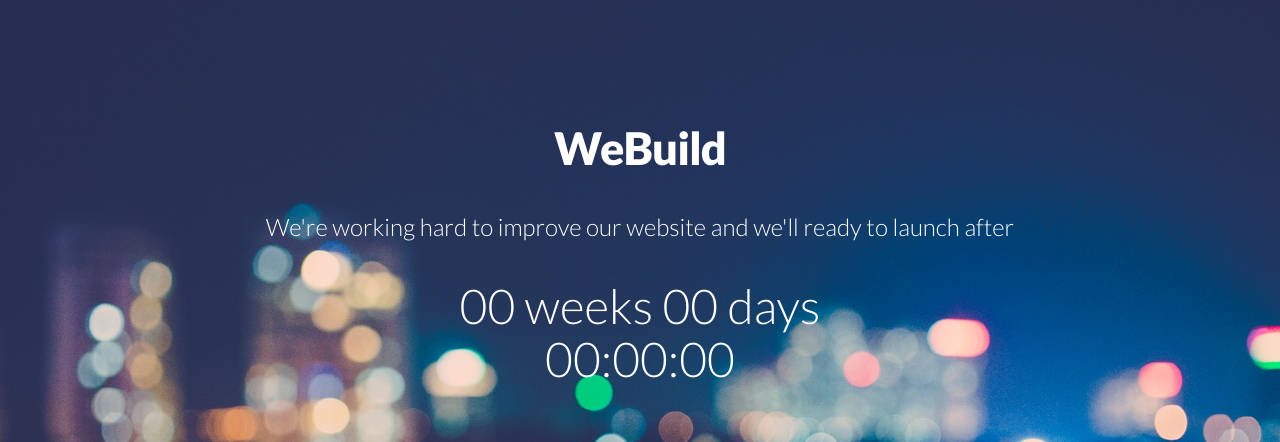
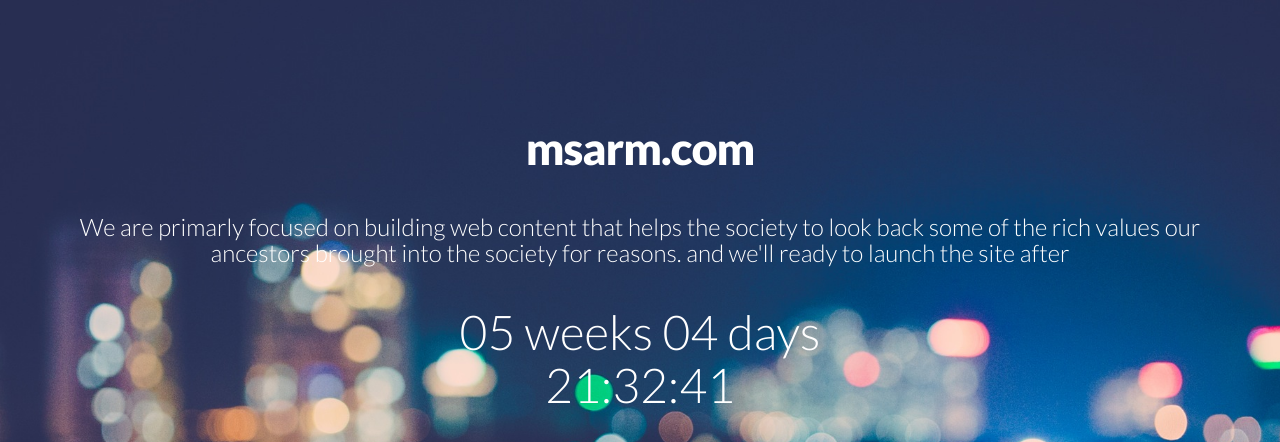
Before and after one commit to msarm/ms.com, a plain HTML site: page index.html in a window 1280 px wide. Shown: the top 442 px of the page. Drawn offline with nearby package versions, Linux system fonts and the light colour scheme.

Commit message:
Updated the the coundown

```diff
--- a/index.html
+++ b/index.html
@@ -7,7 +7,8 @@
     <meta name="description" content="Free coming soon template with jQuery countdown">
     <meta name="author" content="http://bootstraptaste.com">
 
-    <title>Webuild - Free Bootstrap coming soon template with countdown</title>
+    <title>msarm.com is primarly focused on building web content that helps the society to look back some of the rich values our ancestors brought into the society for reasons.
+</title>
 
     <!-- Bootstrap -->
     <link href="assets/css/bootstrap.css" rel="stylesheet">
@@ -17,12 +18,6 @@
     <!-- siimple style -->
     <link href="assets/css/style.css" rel="stylesheet">
 
-    <!-- =======================================================
-        Theme Name: WeBuild
-        Theme URL: https://bootstrapmade.com/free-bootstrap-coming-soon-template-countdwon/
-        Author: BootstrapMade
-        Author URL: https://bootstrapmade.com
-    ======================================================= -->
   </head>
 
   <body>
@@ -31,8 +26,9 @@
 		<div class="container">
 			<div class="row">
 				<div class="col-md-12">
-					<h1>WeBuild</h1>
-					<h2 class="subtitle">We're working hard to improve our website and we'll ready to launch after</h2>
+					<h1>msarm.com</h1>
+					<h2 class="subtitle">We are primarly focused on building web content that helps the society to look back some of the rich values our ancestors brought into the society for reasons.
+and we'll ready to launch the site after</h2>
 					<div id="countdown"></div>
 					<form class="form-inline signup" role="form">
 					  <div class="form-group">
@@ -69,7 +65,7 @@
     <script src="assets/js/bootstrap.min.js"></script>
 	<script src="assets/js/jquery.countdown.min.js"></script>
 	<script type="text/javascript">
-      $('#countdown').countdown('2017/01/01', function(event) {
+      $('#countdown').countdown('2017/03/31', function(event) {
         $(this).html(event.strftime('%w weeks %d days <br /> %H:%M:%S'));
       });
     </script>
```
